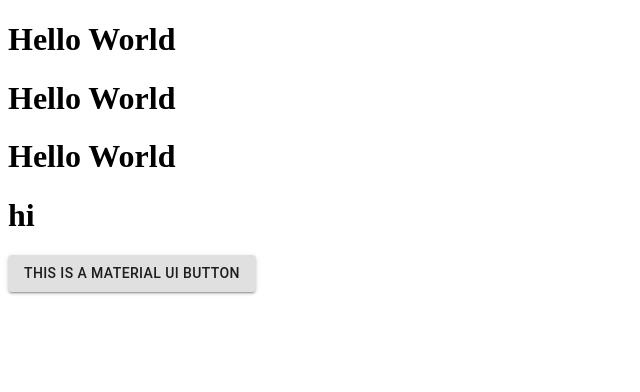
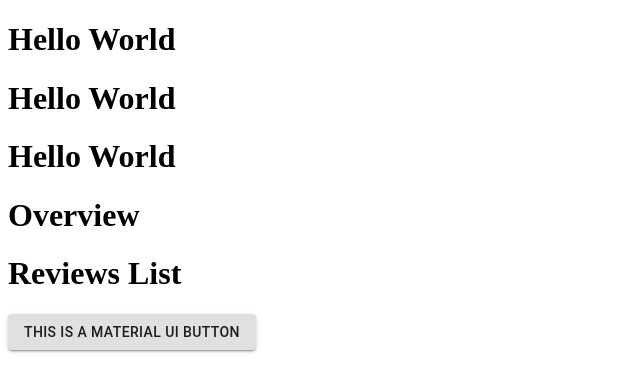
Before and after one commit to HRNYC32-Ubran-Journey/project-cat-walk, a React app: page / in a window 1280 px wide. Shown: the top 392 px of the page, without its empty margins (0-640 px from the left). Built offline with nearby package versions, Linux system fonts and the light colour scheme; no server answers; the HTML template or start-up script is replaced by a standard one.

Commit message:
Add placeholders for Reviews List and Overview

```diff
--- a/src/components/reviews/index.jsx
+++ b/src/components/reviews/index.jsx
@@ -60,7 +60,10 @@ class Reviews extends React.Component {
 
   render() {
     return (
-      <h1>hi</h1>
+      <>
+        <h1>Overview</h1>
+        <h1>Reviews List</h1>
+      </>
     );
   }
 }
```
